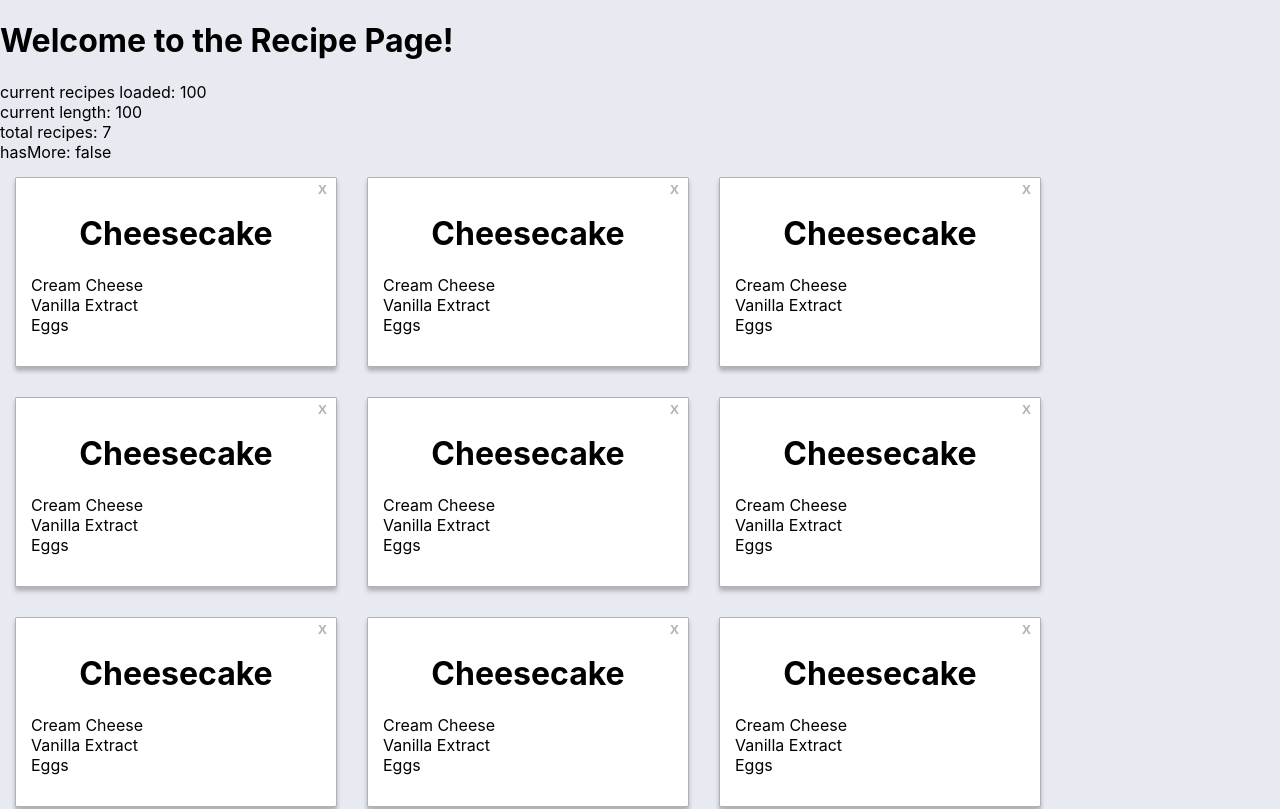
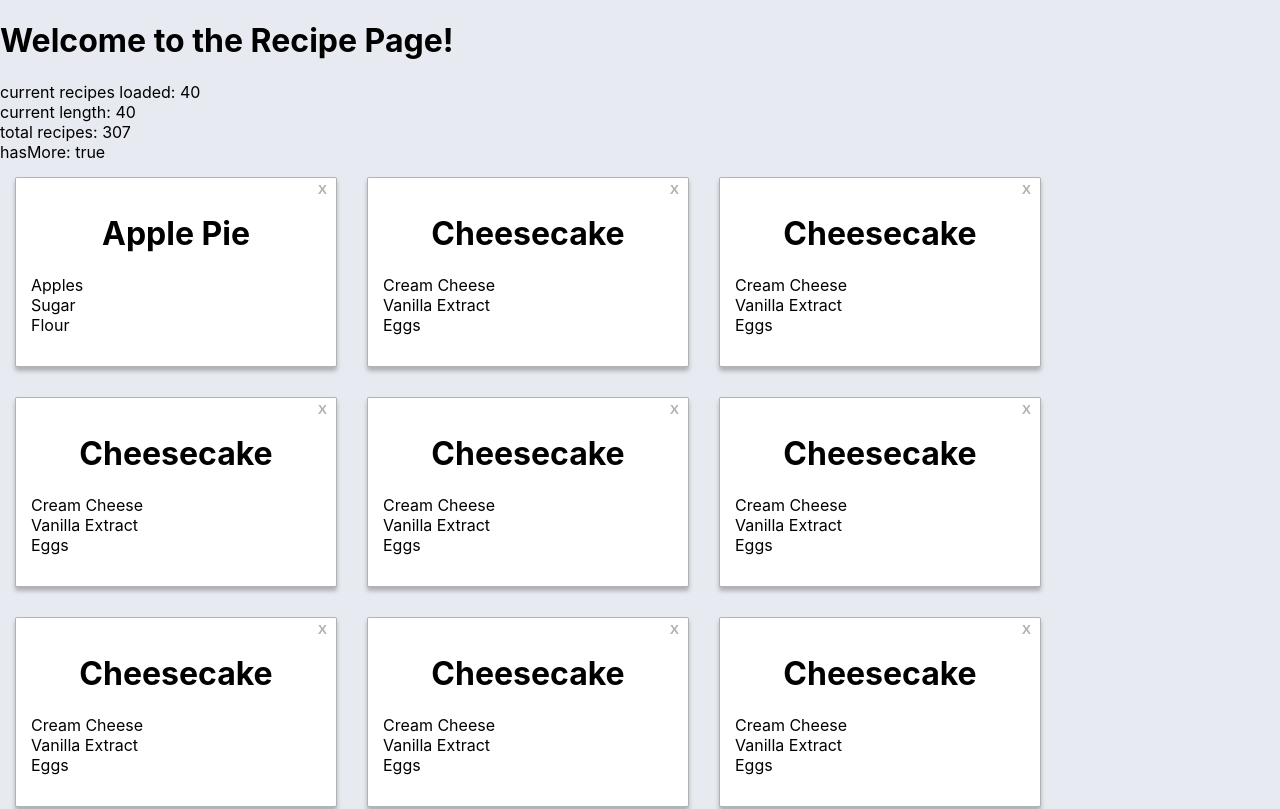
Before and after one commit to atranchida/recipe-book, a React (Create React App) app: page / in a window 1280 px wide. Shown: the top 809 px of the page. Built offline with nearby package versions, Linux system fonts and the light colour scheme.

Commit message:
fixes splice to slice

```diff
--- a/src/components/RecipeList.tsx
+++ b/src/components/RecipeList.tsx
@@ -25,7 +25,7 @@ const RecipeList = ({ recipes, onDelete }: Props) => {
     };
 
     useEffect(() => {
-        setCurrentRecipes(Array.from(recipes.splice(0,currentLength)));
+        setCurrentRecipes(Array.from(recipes.slice(0,currentLength)));
     }, [recipes, currentLength])
 
     return (
```
